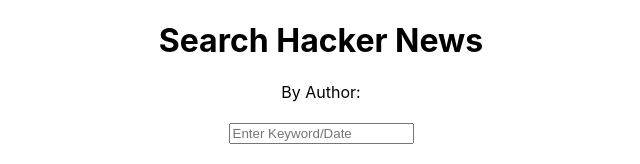
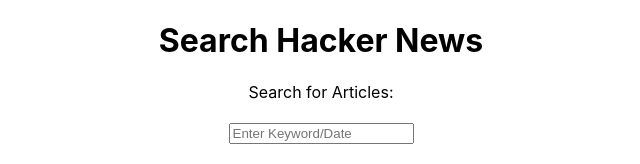
Before and after one commit to monica-suarez/hackathon-week2, a React (Create React App) app: page / in a window 1280 px wide. Shown: the top 164 px of the page, without its empty margins (319-959 px from the left). Built offline with nearby package versions, Linux system fonts and the light colour scheme; no server answers.

Commit message:
almost working, one error

```diff
--- a/src/App.js
+++ b/src/App.js
@@ -8,14 +8,13 @@
     super(props);
     this.state={
       stories: [],
-      author: '',
-      title: '',
-      date: ''
+      filteredStories: [],
+      search: ''
     }
   }
   componentDidMount() {
     fetch(
-      "https://hn.algolia.com/api/v1/search_by_date?query=&hitsPerPage=50"
+      "https://hn.algolia.com/api/v1/search_by_date?query=story&hitsPerPage=50"
     )
       .then((response) => response.json())
       .then((data) =>
@@ -30,21 +29,20 @@
   }
   handleUpdate = (event) =>{
     this.setState({
-        [event.target.name]: event.target.value
+        search: event.target.value
     })
 }
 handleClick = (event) =>{
   event.preventDefault()
-  // const filteredResults =
-  //   if(this.state.stories.author === event.target.value || this.state.stories.title === event.target.value || this.state.stories.date ===event.target.value){
-  //     return this.state.stories
-  //   }
-  // }
+
+  let filteredResults = this.state.stories.filter(story => {
+    return story.author.toLowercase().includes(this.state.search.toLowercase())
+          || story.story_title.toLowercase().includes(this.state.search.toLowercase())
+          || story.created_at.toLowercase().includes(this.state.search.toLowercase())
+  })
+
   this.setState({
-    stories: [...this.state.stories],
-    author: '',
-    title: '',
-    date: ''
+    filteredStories: filteredResults
   })
 }
   render() {
@@ -52,10 +50,10 @@
       <div className="App">
         <h1 className="title">Search Hacker News</h1>
         <div>
-        <InputForm handleClick={this.handleClick}></InputForm>
+        <InputForm handleClick={this.handleClick} handleUpdate={this.handleUpdate}></InputForm>
           <ul>
-          {this.state.stories.map((story, index) => (
-            <SearchResults index={index}/>
+          {this.state.filteredStories.map((story, index) => (
+            <SearchResults story={story} index={index}/>
           ))}
           </ul>
         </div>
--- a/src/component/InputForm/InputForm.js
+++ b/src/component/InputForm/InputForm.js
@@ -2,18 +2,18 @@
 
 
 
-const InputForm = (props, searchInput) =>{
+const InputForm = (props, searchinput) =>{
  return(
     <form onSubmit={props.handleClick}>
-        <label htmlFor='searchInput'>
-            By Author:
+        <label htmlFor='searchinput'>
+            Search for Articles:
         </label>
             <br/>
             <br/>
-        <input type="text" name='searchInput' placeholder='Enter Keyword/Date' searchInput ={searchInput}/>
+        <input onChange={props.handleUpdate} type="text" name='searchinput' placeholder='Enter Keyword/Date' searchinput ={searchinput}/>
              <br/>
              <br/>
-        <button type="submit">Submit</button>
+        <button type="submit" value='Search'>Submit</button>
     <br/>
     <br/>
     </form>
--- a/src/component/SearchResults/SearchResults.js
+++ b/src/component/SearchResults/SearchResults.js
@@ -2,7 +2,11 @@
 
 const SearchResults = (props)=>{
 return(
-    <li key={props.index}></li>
+    <li key={props.index}>
+        <h2>Title: {props.story.story_title}</h2>
+        <p>Author: {props.story.author}</p>
+        <p>Date Created: {props.story.created_at}</p>
+    </li>
 )
 }
 
```
